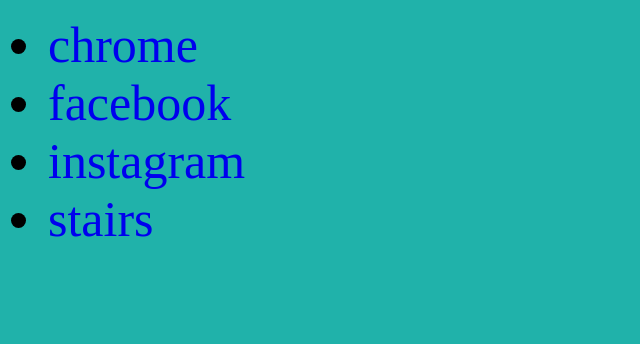
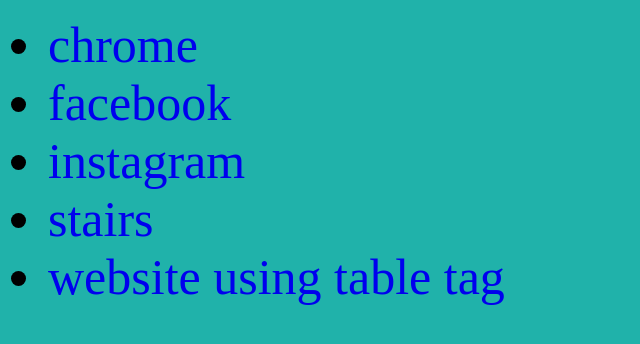
Before and after one commit to akshaya771177/allproject, a plain HTML site: page index.html in a window 1280 px wide. Shown: the whole page, without its empty margins (0-640 px from the left). Drawn offline with Linux system fonts and the light colour scheme.

Commit message:
Update index.html

```diff
--- a/index.html
+++ b/index.html
@@ -29,6 +29,7 @@
         <li><a href="https://akshaya771177.github.io/it_lab_assignment/facebook.html">facebook</a></li>
         <li><a href="https://akshaya771177.github.io/it_lab_assignment/insta.html">instagram</a></li>
         <li><a href="https://akshaya771177.github.io/it_lab_assignment/stairs.html">stairs</a></li>
+        <li><a href="https://akshaya771177.github.io/akshaya-re-working-2/index.html">website using table tag</a></li>
     </ul>
 </body>
 </html>
```
